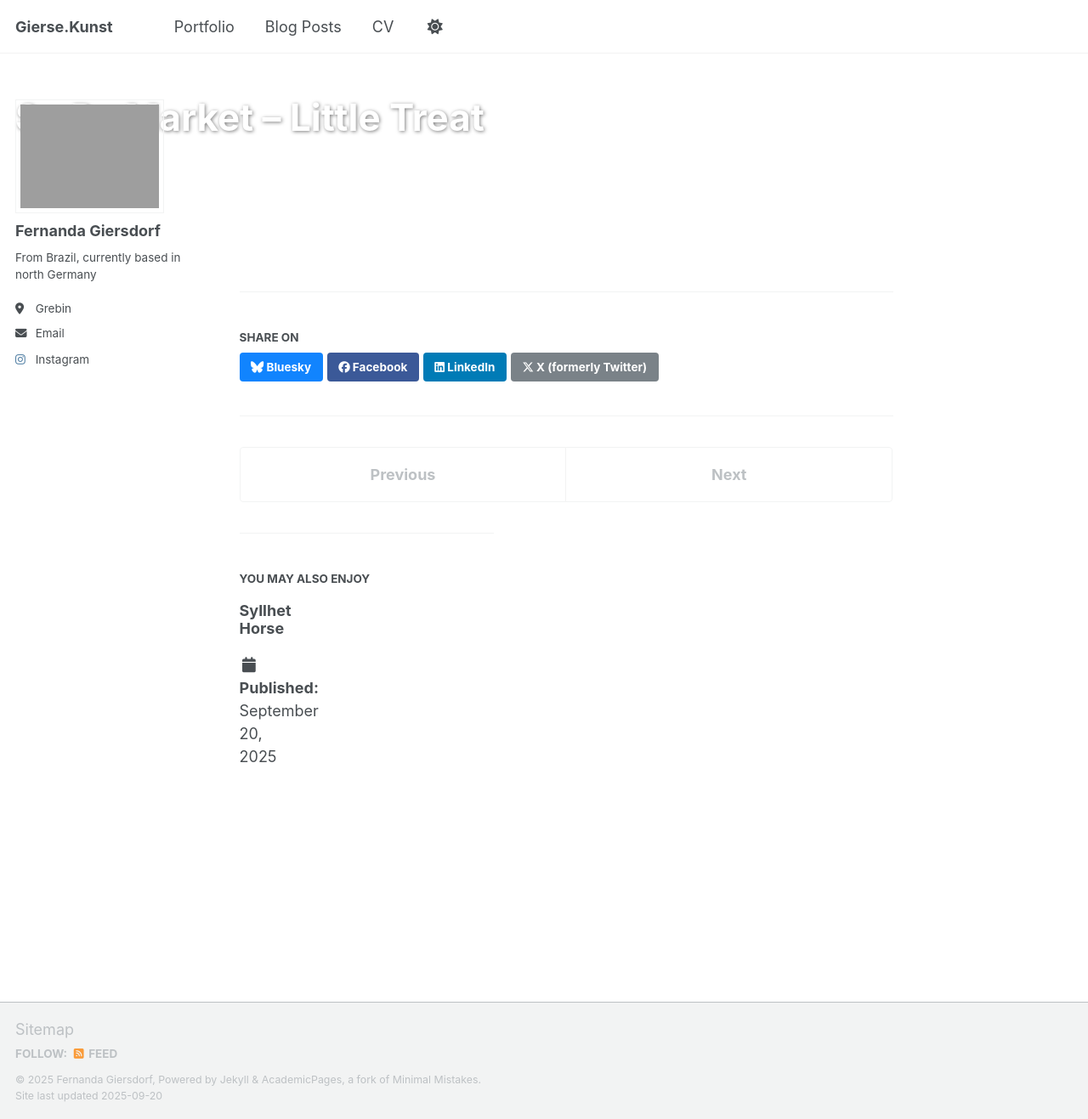
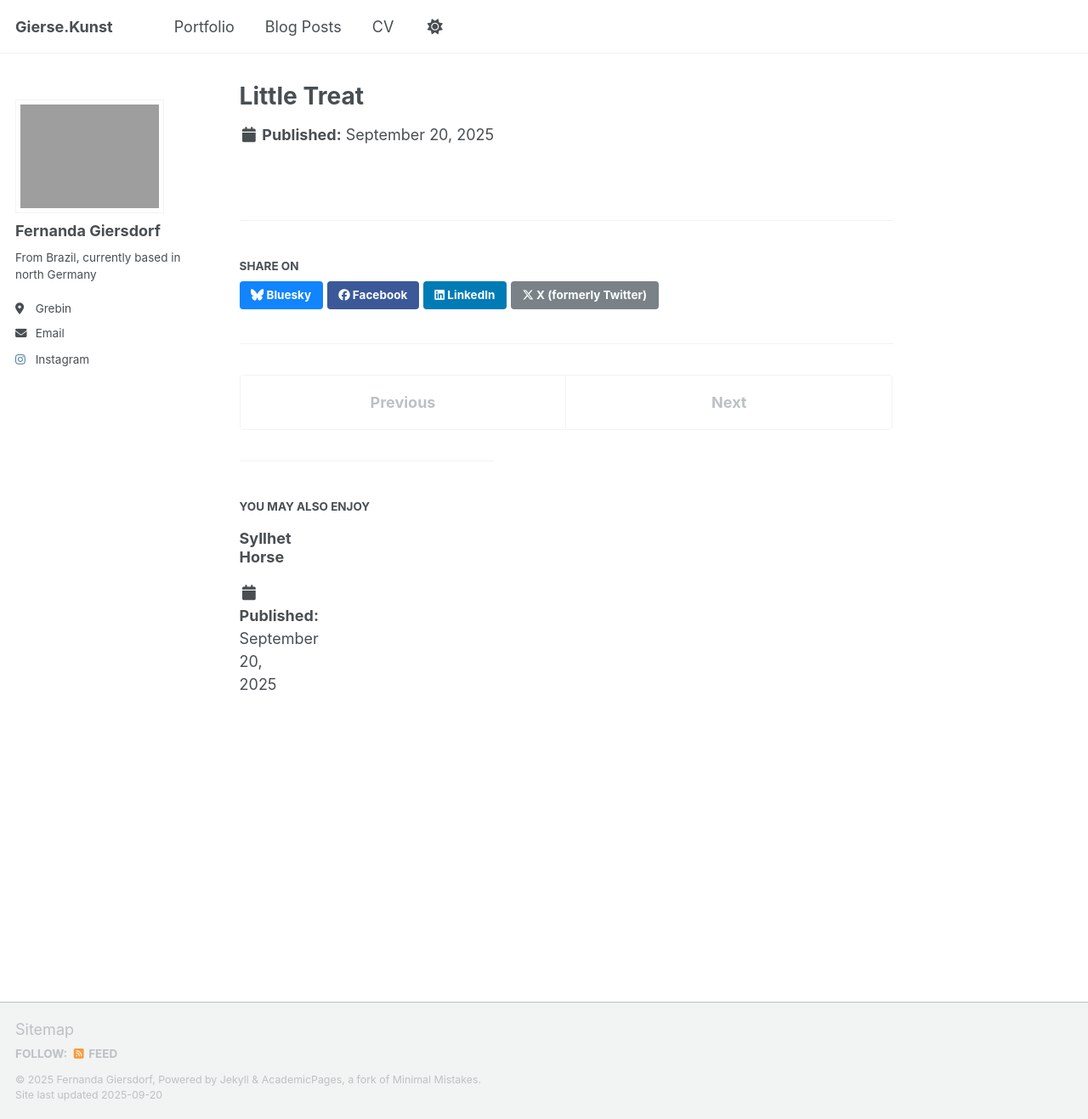
Before and after one commit to giersekunst/giersekunst.github.io, a Jekyll site: the page built from _posts/2025-09-20-sa-pa-market.md, in a window 1280 px wide and 1317 px high. Shown: the whole window at 85% size. Built offline with Jekyll 4.4.1, drawn with Linux system fonts in a browser that asks for light colours; a script that is not in the unit is left out.

Commit message:
Update 2025-09-20-sa-pa-market.md

```diff
--- a/_posts/2025-09-20-sa-pa-market.md
+++ b/_posts/2025-09-20-sa-pa-market.md
@@ -1,8 +1,7 @@
 ---
-title: "Sa Pa Market – Little Treat"
+title: "Little Treat"
 date: 2025-09-20
 permalink: /blog/sa-pa-market/
-header:
-  overlay_image: /images/Sa_Pa_market_Little_treat.jpeg
+excerpt: "Short description of portfolio item number 2 <br/><img src='/images/Sa_Pa_market_Little_treat.jpeg'>"
 
 ---
```
